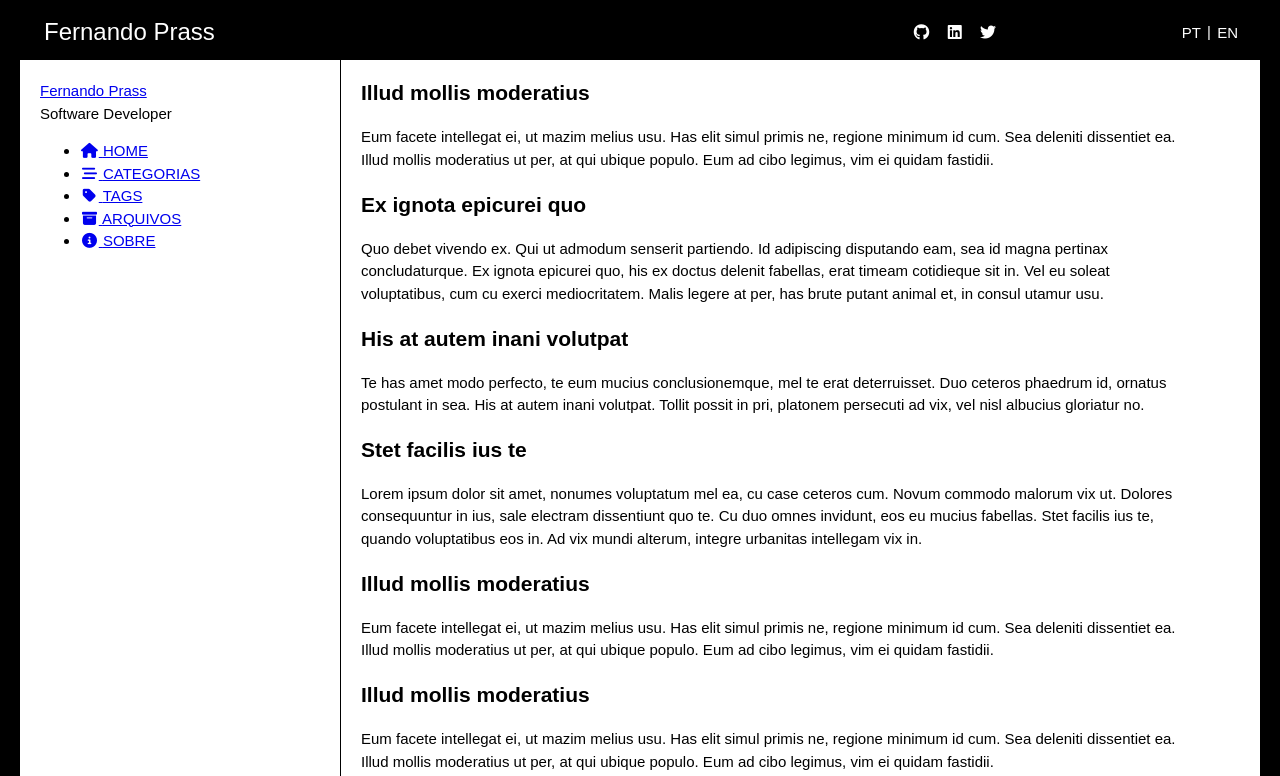
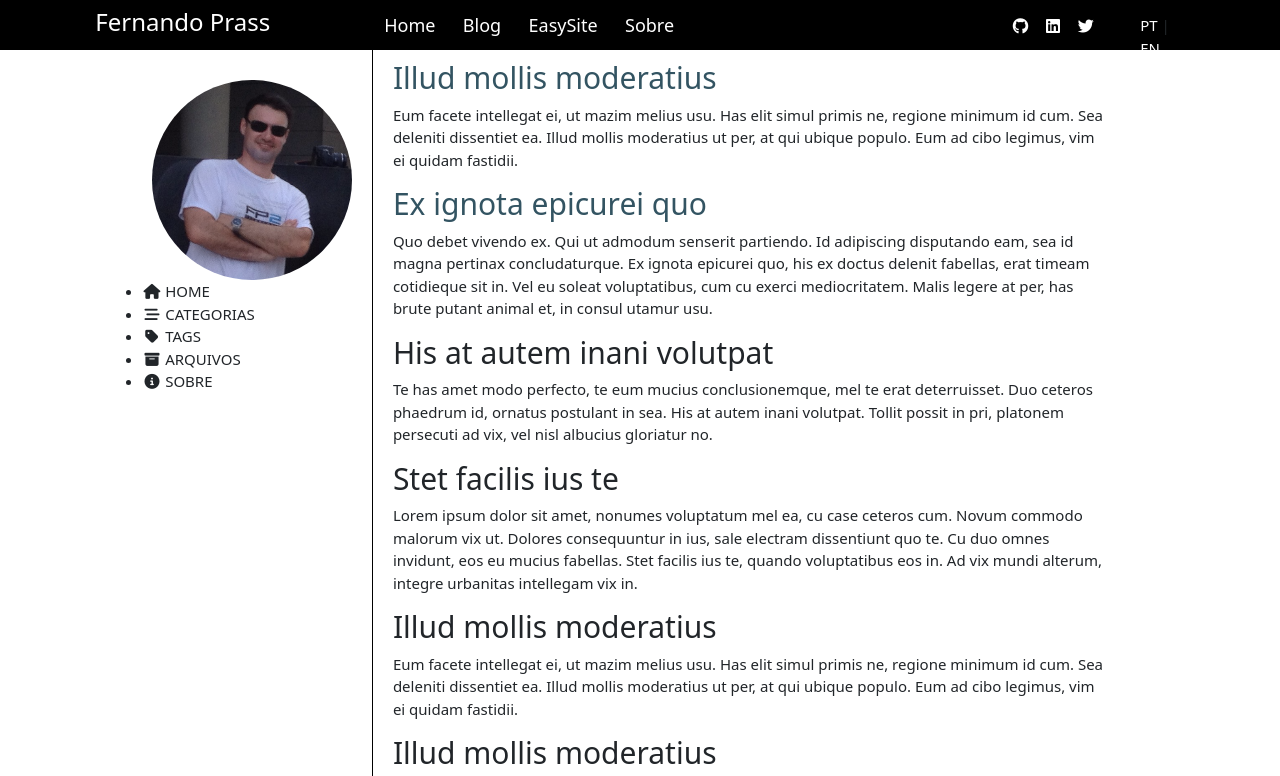
Before and after one commit to fernandoprass/back-and-white-template, a plain HTML site: page index.html in a window 1280 px wide. Shown: the top 776 px of the page. Drawn offline with nearby package versions, Linux system fonts and the light colour scheme.

Commit message:
Change layout structure to Bootstrap 5.3.0

```diff
--- a/assets/css/style.css
+++ b/assets/css/style.css
@@ -2,11 +2,10 @@ html, body {
    font-family: Arial, Helvetica, sans-serif;
    font-size: 15px;
    line-height: 1.5;
-   background-color: #000;
+   background-color: #fff;
 }
 
 body{
-    background-color: #000ß;
     padding:20px 20px;
     margin:auto;
     left:0;
@@ -16,17 +15,15 @@ body{
     height:0px
 }
 
+
 header{
-   max-width:1280px;
+   max-width: 100%;
    background: #000;
-   padding:10px 30px;
-   margin:auto;
    position:fixed;
    left:0;
    right:0;
    top:0;
-   z-index:999;
-   height:40px
+   height:50px
 }
 
 .logo {
@@ -39,22 +36,30 @@ header{
    font-size:24px;
 }
 
-nav > a {
-   color:#FFF;
-}
-
 .languages{
-   float:right;
-   padding:10px;
-   color: white;
+   padding:14px;
 }
 .languages a{
-   display:inline-block;
-   padding:2px;
    color:#FFF;
    text-decoration:none;
    font-size:15px;
-   vertical-align:middle;
+}
+.languages a:hover{
+   text-decoration:underline;
+}
+
+.main-menu{
+   font-size:18px;
+   padding-top: 12px;
+}
+.main-menu a{
+   color:#FFF;
+   padding-left:18px;
+   text-decoration:none;
+}
+.main-menu a:hover{
+   color: rgb(193, 246, 246);
+   text-decoration:underline;
 }
 
 .social-media{
@@ -63,8 +68,7 @@ nav > a {
    color: white;
 }
 .social-media a{
-   display:inline-block;
-   padding-top: 4px;
+   padding-top: 5px;
    padding-left:10px;
    height:20px;
    color:#FFF;
@@ -74,23 +78,23 @@ nav > a {
 }
 
 h1{font-size:25px}
-h2{font-size:21px}
+
+h2{
+   font-size:21px;
+}
+h2 > a {
+   color:rgb(51, 84, 98);
+   text-decoration:none;
+}
+h2 > a:hover {
+   text-decoration:underline;
+}
+
 h3{font-size:18px}
 h4{font-size:16px}
 
-.container{
-   display: flex;
-   flex-direction: row;
-   grid-template-columns: auto;
-}
-.item {
-   width: 20%;
-}
-
-#wrapall{
-   background-color: #FFF;
-   max-width:1280px;
-   margin:0 auto;
+.avatar img {
+    border-radius: 100%;
 }
 
 #page{
@@ -99,7 +103,6 @@ h4{font-size:16px}
    padding-left: 20px;
    padding-right: 20px;
    margin:0px;
-   margin-left:320px;
    margin-right: 60px;
 }
 
@@ -117,16 +120,14 @@ h4{font-size:16px}
 
 
 footer {
-   background-color: #FFF;
    color: rgb(50, 50, 50);
-   font-size: 11px;
-   padding: 20px;
-   margin:0px;
+   font-size: 12px;
    text-align: center;
+   padding: 10px;
 }
 
 footer> hr{
-   width: 80%;
+   width: 90%;
    display: flex;
 }
 
--- a/index.html
+++ b/index.html
@@ -12,38 +12,50 @@
    <script src="/assets/css/script.js"></script>
 
    <link rel="stylesheet" href="https://cdnjs.cloudflare.com/ajax/libs/font-awesome/6.2.1/css/all.min.css" />
+   <link href="https://cdn.jsdelivr.net/npm/bootstrap@5.3.0-alpha1/dist/css/bootstrap.min.css" rel="stylesheet" integrity="sha384-GLhlTQ8iRABdZLl6O3oVMWSktQOp6b7In1Zl3/Jr59b6EGGoI1aFkw7cmDA6j6gD" crossorigin="anonymous">
+   <script src="https://cdn.jsdelivr.net/npm/bootstrap@5.3.0-alpha1/dist/js/bootstrap.bundle.min.js" integrity="sha384-w76AqPfDkMBDXo30jS1Sgez6pr3x5MlQ1ZAGC+nuZB+EYdgRZgiwxhTBTkF7CXvN" crossorigin="anonymous"></script>
 
 </head>
-<body>
-   <header>
-      <div class="container">
-         <div class="item">
+
+<body class="container-xl">
+
+  <header >
+      <div class="container-xl">
+        <div class="row">
+          <div class="col-md-3">
             <span class="logo">Fernando Prass</span>
           </div>
-         <div class="item"> </div>
-         <div class="item"> </div>
-         <div class="item">
+          <div class="col-md-6">
+            <nav class="main-menu">
+              <a href="#">Home</a>&nbsp;
+              <a href="#">Blog</a>&nbsp;
+              <a href="#">EasySite</a>&nbsp;
+              <a href="#">Sobre</a>
+            </nav>
+          </div>
+          <div class="col-md-2">
             <div class="social-media">
-               <a href="#" class="fa-brands fa-github"></a>&nbsp;
-               <a href="#" class="fa-brands fa-linkedin"></a>&nbsp;
-               <a href="#" class="fa-brands fa-twitter"></a>
+              <a href="#" class="fa-brands fa-github" target="_blank"></a>&nbsp;
+              <a href="#" class="fa-brands fa-linkedin" target="_blank"></a>&nbsp;
+              <a href="#" class="fa-brands fa-twitter" target="_blank"></a>
             </div>
           </div>
-         <div class="item" >
+          <div class="col-md-1 d-flex align-items-center">
             <nav class="languages">
               <a href="#">PT</a> |
               <a href="#">EN</a>
             </nav>
           </div>
         </div>
+      </div>
   </header>
 
-  <div id="wrapall">
+  <div class="container-xl">
+    <div class="row">
+      <div class="col-md-3">
         <div id="sidebar">
           <div class="profile-wrapper text-center">
-            <div id="avatar"> <a href="/" class="mx-auto"> </a></div>
-            <div class="site-title"> <a href="/">Fernando Prass</a></div>
-            <div class="site-subtitle font-italic">Software Developer</div>
+             <div class="avatar"> <img src="/assets/images/fernando_prass.png"></div>
           </div>
           <ul class="w-100">
              <li class="nav-item active"> <a href="/" class="nav-link"> <i class="fa-fw fas fa-home ml-xl-3 mr-xl-3 unloaded"></i> <span>HOME</span> </a></li>
@@ -52,15 +64,16 @@
              <li class="nav-item"> <a href="/archives/" class="nav-link"> <i class="fa-fw fas fa-archive ml-xl-3 mr-xl-3 unloaded"></i> <span>ARQUIVOS</span> </a></li><li class="nav-item"> <a href="/about/" class="nav-link"> <i class="fa-fw fas fa-info-circle ml-xl-3 mr-xl-3 unloaded"></i> <span>SOBRE</span> </a></li>
           </ul>
        </div>
-
-      <section id="page"  class="vl">
+      </div>
+      <div class="col-md-9">
+        <section id="page" class="vl">
           <main>
              <article>
-               <h2>Illud mollis moderatius</h2>
+                <h2><a href="#">Illud mollis moderatius</a></h2>
                 <p>Eum facete intellegat ei, ut mazim melius usu. Has elit simul primis ne, regione minimum id cum. Sea deleniti dissentiet ea. Illud mollis moderatius ut per, at qui ubique populo. Eum ad cibo legimus, vim ei quidam fastidii.</p>
              </article>
              <article>
-               <h2>Ex ignota epicurei quo</h2>
+                <h2><a href="#">Ex ignota epicurei quo</a></h2>
                 <p>Quo debet vivendo ex. Qui ut admodum senserit partiendo. Id adipiscing disputando eam, sea id magna pertinax concludaturque. Ex ignota epicurei quo, his ex doctus delenit fabellas, erat timeam cotidieque sit in. Vel eu soleat voluptatibus, cum cu exerci mediocritatem. Malis legere at per, has brute putant animal et, in consul utamur usu.</p>
              </article>
              <article>
@@ -108,12 +121,14 @@
                 <p>Eum facete intellegat ei, ut mazim melius usu. Has elit simul primis ne, regione minimum id cum. Sea deleniti dissentiet ea. Illud mollis moderatius ut per, at qui ubique populo. Eum ad cibo legimus, vim ei quidam fastidii.</p>
              </article>
           </main>
+          <footer>
+            <div class="row"><hr></div>
 
-         <footer>
-            <hr>
-            <span>&copy; Fernando Prass 2023 | Licensed under a Creative Commons Attribution 4.0 International license</span>
+            <span>&copy; Fernando Prass 2023 | Licensed under MIT</span>
          </footer>
         </section>
+      </div>
+    </div>
   </div>
 
 </body>
```
Also changed, not shown: assets/images/fernando_prass.png (added). Lines whose indentation alone changed are shown as unchanged.
